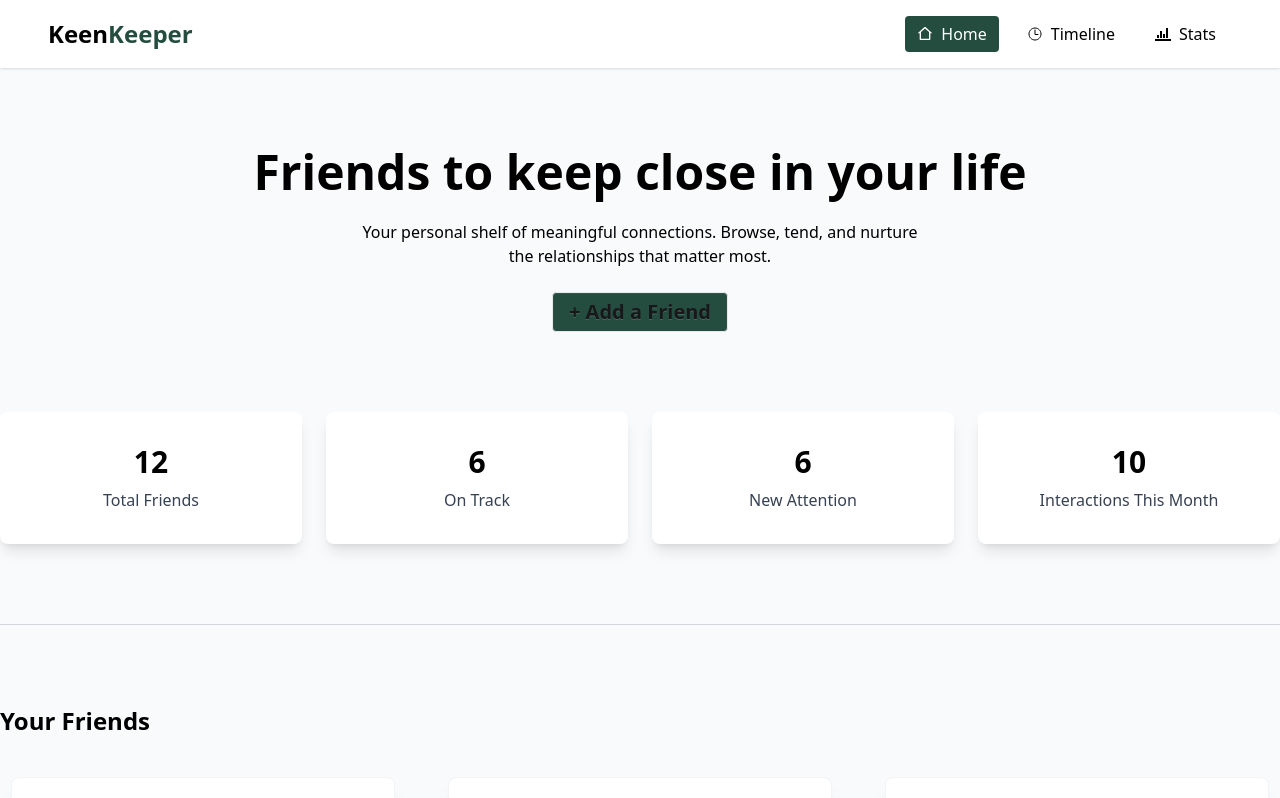
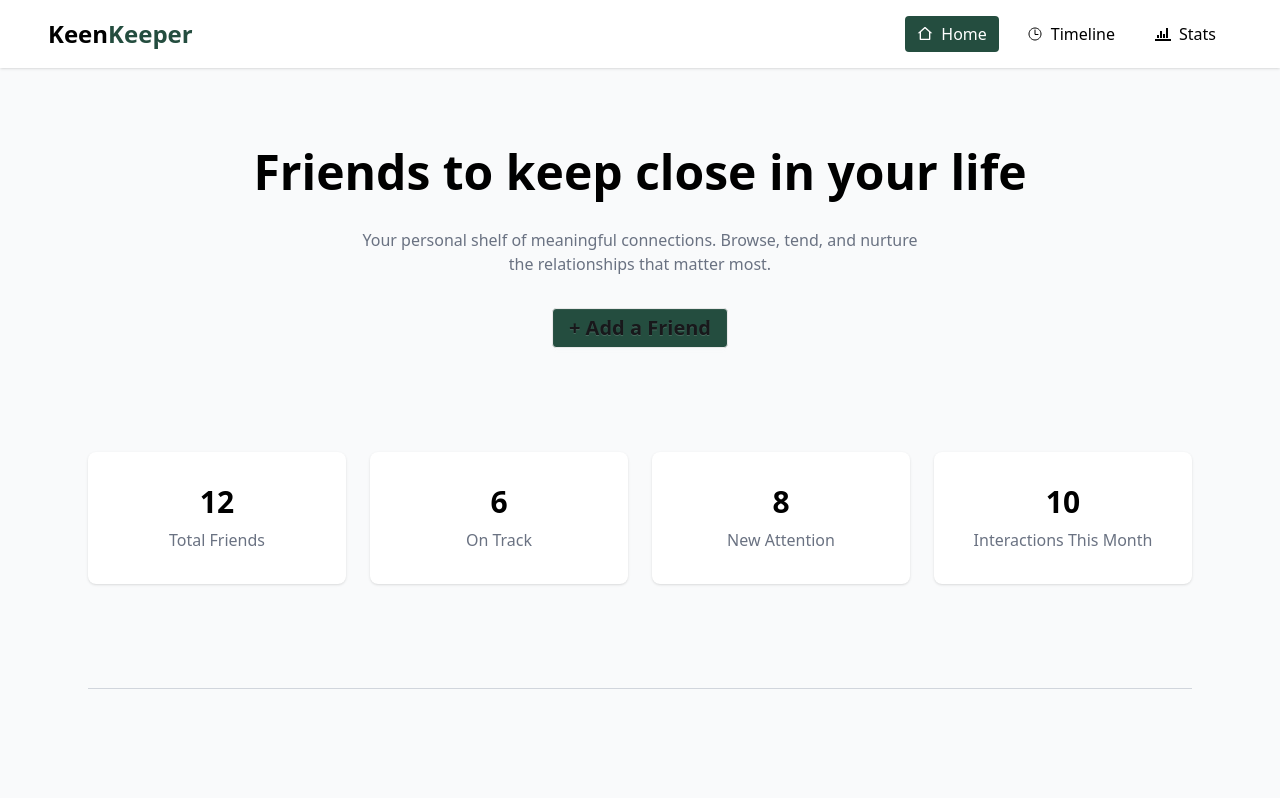
Before and after one commit to Nabil593/keen-keeper, a Next.js app: page / in a window 1280 px wide. Shown: the top 798 px of the page. Built offline with nearby package versions, Linux system fonts and the light colour scheme.

Commit message:
Home page compeleted

```diff
--- a/src/Components/FriendCard.jsx
+++ b/src/Components/FriendCard.jsx
@@ -23,12 +23,12 @@ const FriendCard = ({ friend }) => {
           </figure>
         </div>
 
-        <div className="card-body items-center text-center">
+        <div className="card-body items-center text-center space-y-2">
           <h2 className="card-title text-xl font-bold">
             {friend.name}
           </h2>
 
-            <p>{friend.days_since_contact}d ago</p>
+            <p className='text-gray-400'>{friend.days_since_contact}d ago</p>
 
           <div className="card-actions justify-center">
             {friend?.tags?.map((tag, index) => (
--- a/src/app/page.js
+++ b/src/app/page.js
@@ -19,46 +19,46 @@ export default function Home() {
   if (friends.length === 0) return <div className="text-center p-20 text-2xl text-black font-bold">Loading...</div>
 
   return (
-    <div className="max-w-[1300px] mx-auto w-full space-y-20 mb-30">
-      <div className="text-center mt-20 space-y-6">
-        <h2 className="text-5xl font-bold">
+    <div className="max-w-[1200px] mx-auto w-full space-y-26 mb-30 lg:px-12 md:px-6 px-4">
+      <div className="text-center mt-20 space-y-8">
+        <h2 className="lg:text-5xl md:text-4xl text-4xl font-bold">
           Friends to keep close in your life
         </h2>
-        <p>
+        <p className="text-gray-500">
           Your personal shelf of meaningful connections. Browse, tend, and
           nurture <br></br> the relationships that matter most.
         </p>
         <button className="btn bg-[#244D3F] text-[20px]">+ Add a Friend</button>
       </div>
 
-      <div className="grid lg:grid-cols-4 md:grid-cols-3 sm:grid-cols-2 grid-cols-1 gap-6">
-        <div className="bg-white shadow-lg p-8 text-center rounded-[8px]">
+      <div className="grid lg:grid-cols-4 md:grid-cols-2 sm:grid-cols-2 grid-cols-1 gap-6">
+        <div className="bg-white shadow-sm p-8 text-center rounded-[8px]">
           <h2 className="text-3xl font-semibold mb-2">{friends.length}</h2>
-          <p className="text-gray-700">Total Friends</p>
+          <p className="text-gray-500">Total Friends</p>
         </div>
 
-        <div className="bg-white shadow-lg p-8 text-center rounded-[8px]">
+        <div className="bg-white shadow-sm p-8 text-center rounded-[8px]">
           <h2 className="text-3xl font-semibold mb-2">
             {friends.filter((friend) => friend.status === "on-track").length}
           </h2>
-          <p className="text-gray-700">On Track</p>
+          <p className="text-gray-500">On Track</p>
         </div>
 
-        <div className="bg-white shadow-lg p-8 text-center rounded-[8px]">
-          <h2 className="text-3xl font-semibold mb-2">6</h2>
-          <p className="text-gray-700">New Attention</p>
+        <div className="bg-white shadow-sm p-8 text-center rounded-[8px]">
+          <h2 className="text-3xl font-semibold mb-2">8</h2>
+          <p className="text-gray-500">New Attention</p>
         </div>
 
-        <div className="bg-white shadow-lg p-8 text-center rounded-[8px]">
+        <div className="bg-white shadow-sm p-8 text-center rounded-[8px]">
           <h2 className="text-3xl font-semibold mb-2">10</h2>
-          <p className="text-gray-700">Interactions This Month</p>
+          <p className="text-gray-500">Interactions This Month</p>
         </div>
       </div>
 
       <hr className="text-gray-300"></hr>
 
       <div>
-        <h2 className="text-2xl font-bold mb-10">Your Friends</h2>
+        <h2 className="text-2xl font-semibold mb-10">Your Friends</h2>
         <div className="grid lg:grid-cols-3 md:grid-cols-2 grid-cols-1 gap-8">
           {friends.map((friend) => (
             <div key={friend.id}>
```
